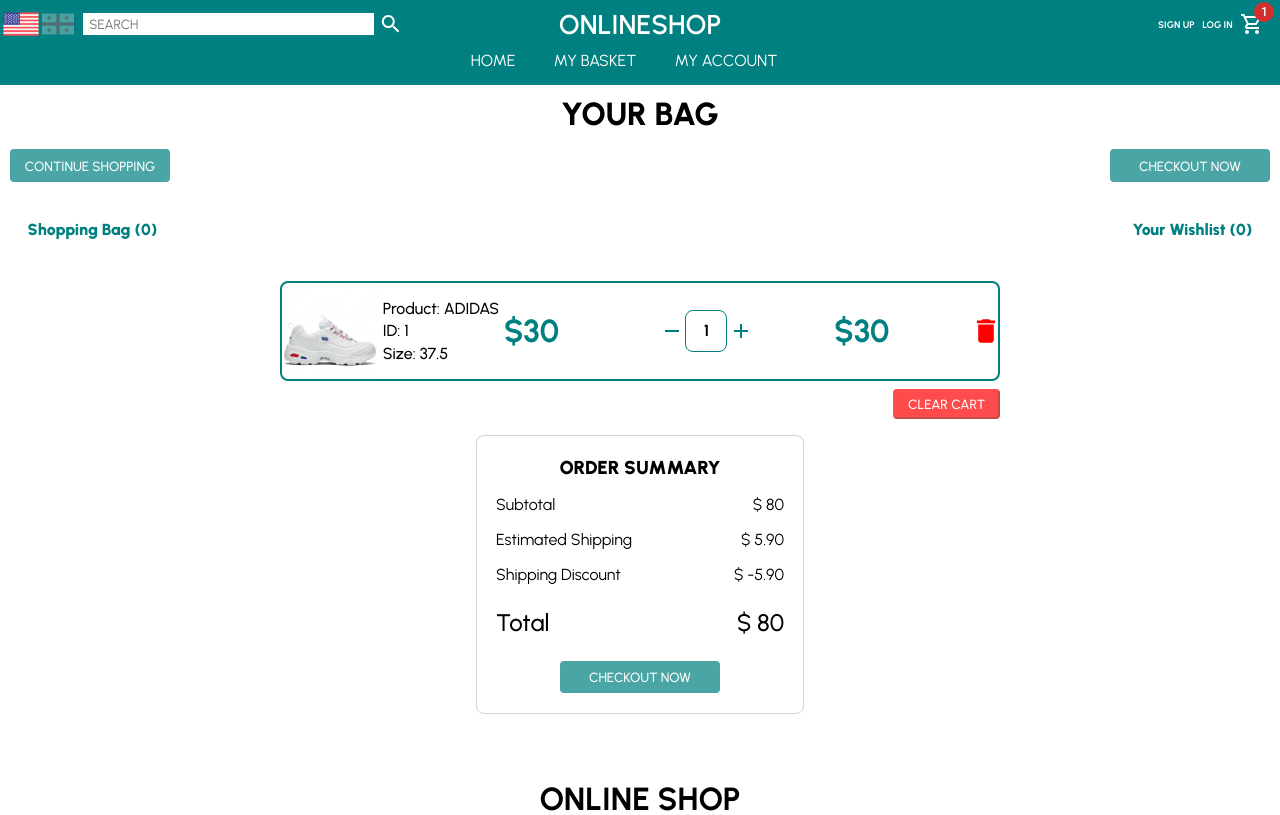
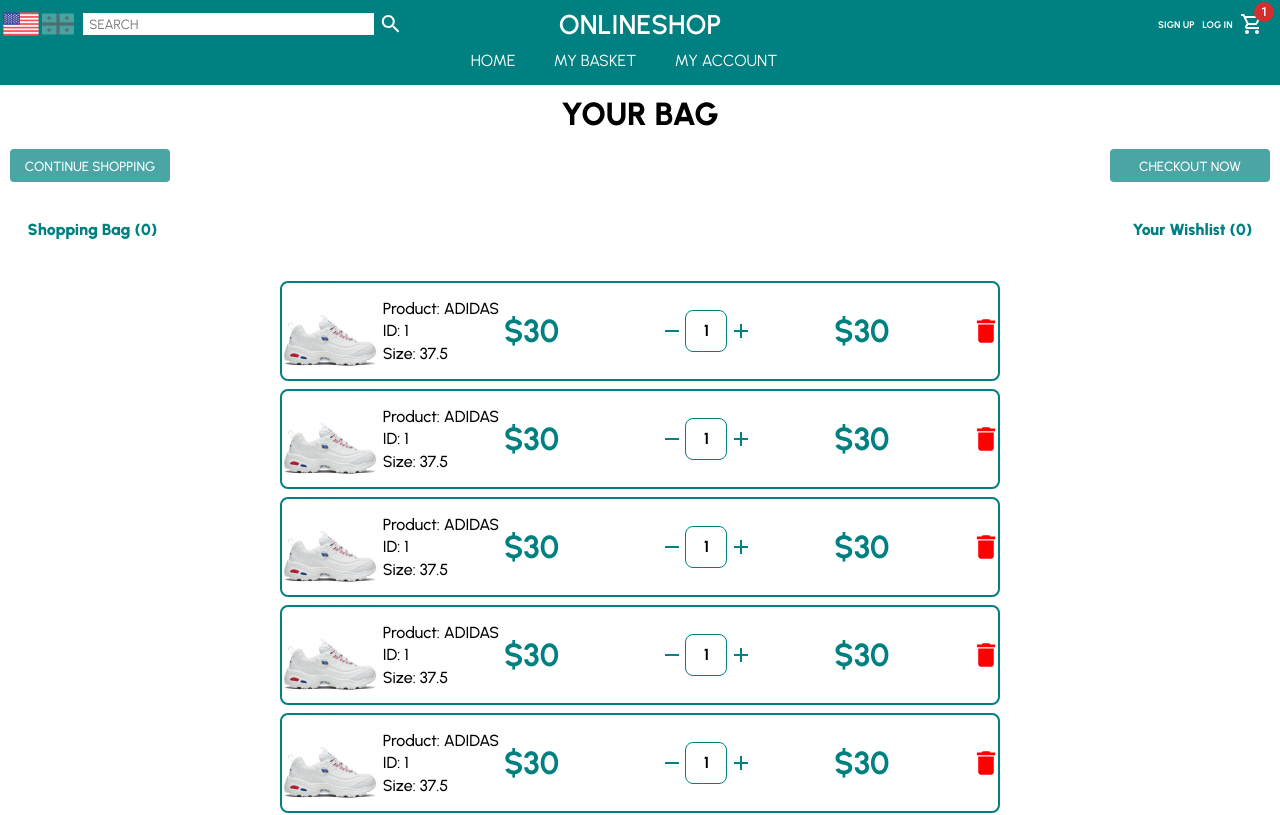
Before and after one commit to kakha81/onlineshop, a React (Create React App) app: page /#/cart in a window 1280 px wide. Shown: the top 815 px of the page. Built offline with nearby package versions, Linux system fonts and the light colour scheme.

Commit message:
add CartItemContainer component

```diff
--- a/src/components/CartItem.jsx
+++ b/src/components/CartItem.jsx
@@ -1,16 +1,16 @@
 import { useState } from "react";
 import styled from "styled-components";
-
 import RemoveIcon from "@mui/icons-material/Remove";
 import AddIcon from "@mui/icons-material/Add";
 import { maxScreen, midScreen, minScreen, tablet } from "../responsive";
 import DeleteIcon from "@mui/icons-material/Delete";
 
-const Product = styled.div`
+const Container = styled.div`
   display: flex;
   flex-direction: row;
   border-radius: 0.5em;
   border: 0.15em solid teal;
+  margin-bottom: 0.5em;
 `;
 
 const ProductDetail = styled.div`
@@ -56,6 +56,16 @@
   display: flex;
   align-items: center;
   margin-left: 1em;
+`;
+
+const RemoveIconItem = styled(RemoveIcon)`
+  cursor: pointer;
+  color: teal;
+`;
+
+const AddIconItem = styled(AddIcon)`
+  cursor: pointer;
+  color: teal;
 `;
 
 const Amount = styled.span`
@@ -111,7 +121,7 @@
   };
 
   return (
-    <Product>
+    <Container>
       <ProductDetail>
         <Image src={require("../Images/1.png")} />
         <Details>
@@ -123,15 +133,13 @@
       <PriceDetail>
         <ProductPrice>${productItem}</ProductPrice>
         <ProductAmountContainer>
-          <RemoveIcon
-            style={{ cursor: "pointer", color: "teal" }}
+          <RemoveIconItem
             onClick={() => {
               decreaseCount();
             }}
           />
           <Amount>{count}</Amount>
-          <AddIcon
-            style={{ cursor: "pointer", color: "teal" }}
+          <AddIconItem
             onClick={() => {
               increaseCount();
             }}
@@ -140,7 +148,7 @@
         <ProductPrice>${productItem * count}</ProductPrice>
         <RedDeleteIcon onClick={() => reduceCount()} />
       </PriceDetail>
-    </Product>
+    </Container>
   );
 };
 
--- a/src/components/CartItems.jsx
+++ b/src/components/CartItems.jsx
@@ -1,51 +1,16 @@
-import { useState } from "react";
-import styled from "styled-components";
 import CartItem from "../components/CartItem";
-import CartEmpty from "../components/CartEmpty";
-
-const ProductContainer = styled.div`
-  width: 95%;
-  max-width: 45em;
-  display: flex;
-  flex-direction: column;
-  margin: 0.5em auto;
-`;
-
-const ClearButtonContainer = styled.div`
-  width: 100%;
-  display: flex;
-  align-items: center;
-  justify-content: flex-end;
-  margin-top: 0.5em;
-`;
-
-const ClearButton = styled.button`
-  width: 8em;
-  padding: 0.4em;
-  font-weight: 500;
-  color: white;
-  background-color: red;
-  border-color: red;
-  border-radius: 0.3em;
-  opacity: 0.7;
-  cursor: pointer;
-  &:hover {
-    opacity: 1;
-  }
-  &:active {
-    box-shadow: 5px 5px 15px gray;
-  }
-`;
 
 const CartItems = () => {
-  const [isShown, setIsShown] = useState(true);
   return (
-    <ProductContainer>
-      {isShown ? <CartItem /> : <CartEmpty />}
-      <ClearButtonContainer>
-        <ClearButton onClick={() => setIsShown(false)}>CLEAR CART</ClearButton>
-      </ClearButtonContainer>
-    </ProductContainer>
+    <>
+      <CartItem />
+      <CartItem />
+      <CartItem />
+      <CartItem />
+      <CartItem />
+      <CartItem />
+      <CartItem />
+    </>
   );
 };
 
--- /dev/null
+++ b/src/components/CartItemsContainer.jsx
@@ -0,0 +1,52 @@
+import { useState } from "react";
+import styled from "styled-components";
+import CartItems from "./CartItems";
+import CartEmpty from "./CartEmpty";
+
+const Container = styled.div`
+  width: 95%;
+  max-width: 45em;
+  display: flex;
+  flex-direction: column;
+  margin: 0.5em auto;
+`;
+
+const ClearButtonContainer = styled.div`
+  width: 100%;
+  display: flex;
+  align-items: center;
+  justify-content: flex-end;
+  margin-top: 0.5em;
+`;
+
+const ClearButton = styled.button`
+  width: 8em;
+  padding: 0.4em;
+  font-weight: 500;
+  color: white;
+  background-color: red;
+  border-color: red;
+  border-radius: 0.3em;
+  opacity: 0.7;
+  cursor: pointer;
+  &:hover {
+    opacity: 1;
+  }
+  &:active {
+    box-shadow: 5px 5px 15px gray;
+  }
+`;
+
+const CartItemsContainer = () => {
+  const [isShown, setIsShown] = useState(true);
+  return (
+    <Container>
+      {isShown ? <CartItems /> : <CartEmpty />}
+      <ClearButtonContainer>
+        <ClearButton onClick={() => setIsShown(false)}>CLEAR CART</ClearButton>
+      </ClearButtonContainer>
+    </Container>
+  );
+};
+
+export default CartItemsContainer;
--- a/src/pages/Cart.jsx
+++ b/src/pages/Cart.jsx
@@ -1,7 +1,7 @@
 import { useNavigate } from "react-router-dom";
 import styled from "styled-components";
 import Navbar from "../components/Navbar";
-import CartItems from "../components/CartItems";
+import CartItems from "../components/CartItemsContainer";
 import OrderContainer from "../components/OrderContainer";
 import Footer from "../components/Footer";
 import MenuContent from "../components/MenuContent";
```
